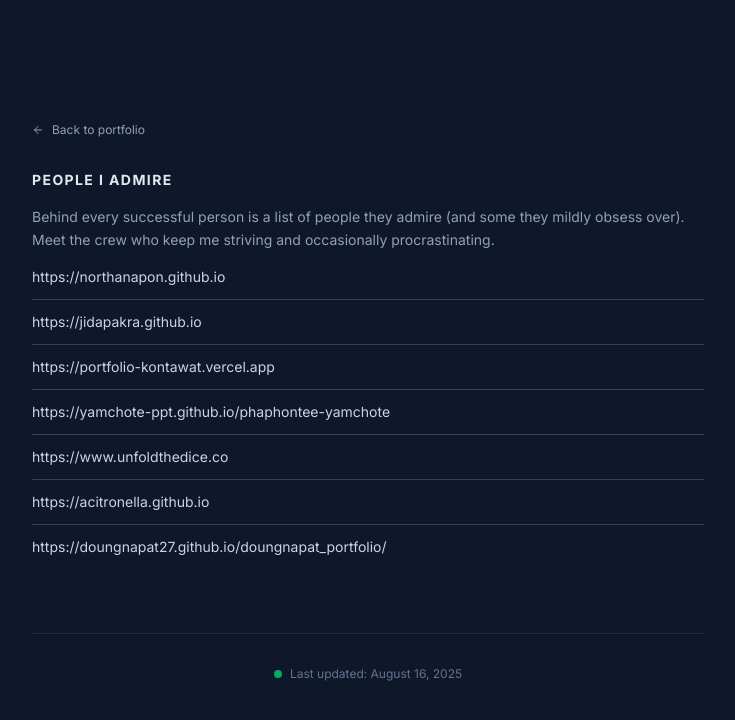
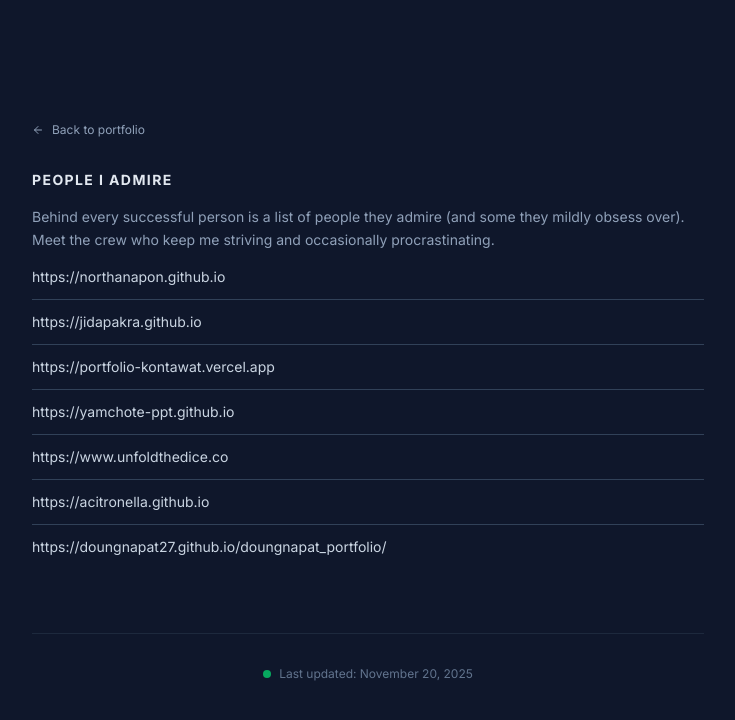
Before and after one commit to namtanvz/namtanvz.github.io, a Next.js app: page /me in a window 1280 px wide. Shown: the top 720 px of the page, without its empty margins (272-1007 px from the left). Built offline with nearby package versions, Linux system fonts and the light colour scheme.

Commit message:
update people link

```diff
--- a/app/me/page.tsx
+++ b/app/me/page.tsx
@@ -45,7 +45,7 @@ const Me = () => {
           <div className="flex justify-center items-center gap-2">
             <div className="w-2 h-2 bg-green-400 rounded-full animate-pulse"></div>
             <p className="text-xs text-slate-500">
-              Last updated: August 16, 2025
+              Last updated: November 20, 2025
             </p>
           </div>
         </div>
--- a/data/people.ts
+++ b/data/people.ts
@@ -15,7 +15,7 @@ const people: People[] = [
     link: "https://portfolio-kontawat.vercel.app",
   },
   {
-    link: "https://yamchote-ppt.github.io/phaphontee-yamchote",
+    link: "https://yamchote-ppt.github.io",
   },
   {
     link: "https://www.unfoldthedice.co",
```
